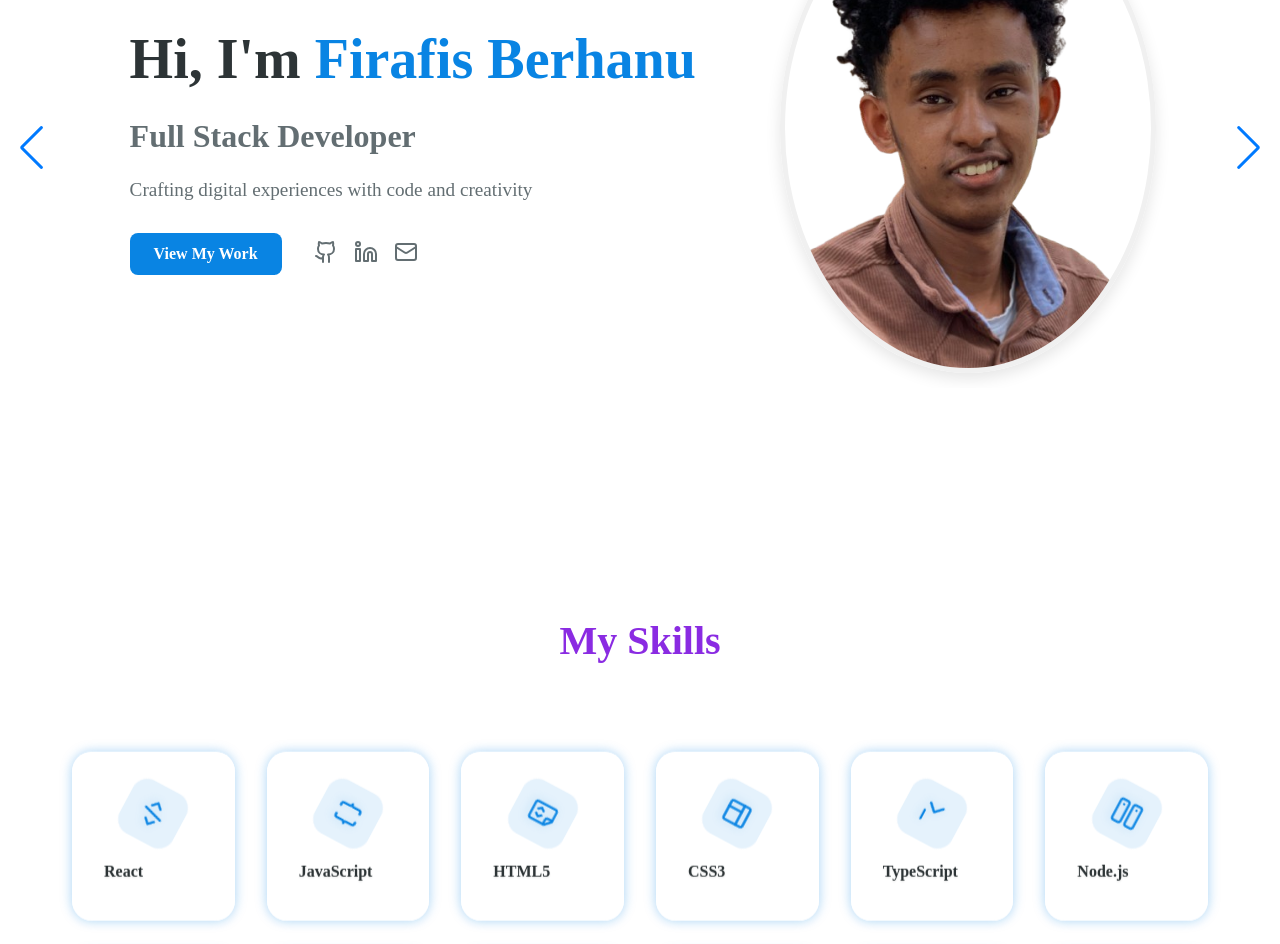
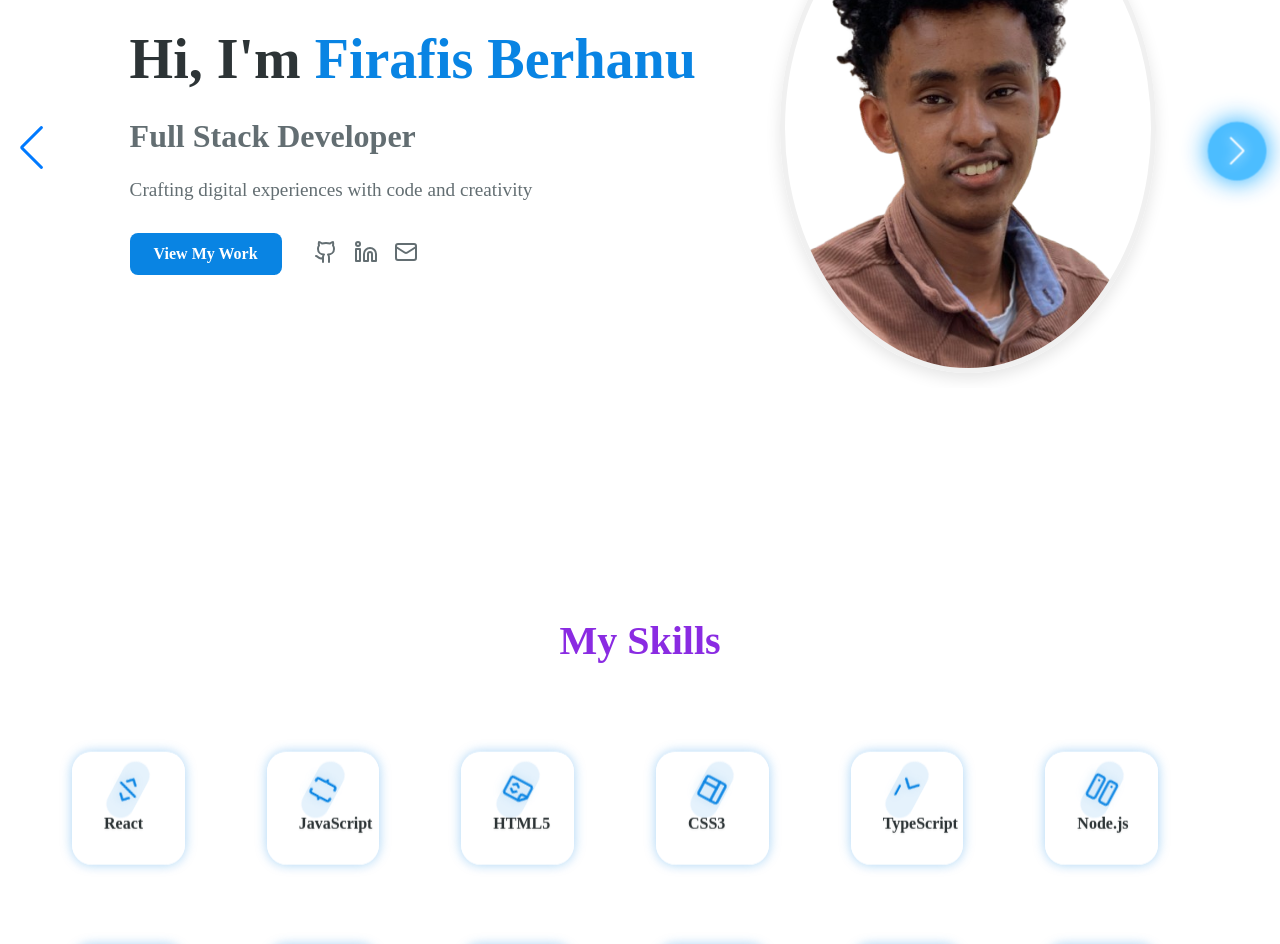
Before and after one commit to Fira0985/My-Portfolio, a React (Vite) app: page / in a window 1280 px wide. Shown: the part 280-1224 px from the top of the page. Built offline with nearby package versions, Linux system fonts and the light colour scheme.

Commit message:
glowing effect for the next button and imporve the skill section

```diff
--- a/src/styles/Hero.css
+++ b/src/styles/Hero.css
@@ -39,7 +39,7 @@
   align-items: center;
 }
 
-.cta-buttons .primary-button:hover{
+.cta-buttons .primary-button:hover {
   background-color: black;
 }
 
@@ -85,6 +85,63 @@
   box-shadow: 0px 10px 25px rgba(0, 0, 0, 0.2);
 }
 
+.swiper-button-next {
+  position: absolute;
+  right: 10px;
+  width: 50px;
+  height: 50px;
+  background: rgba(0, 162, 255, 0.7);
+  /* Bright blue background */
+  border-radius: 50%;
+  backdrop-filter: blur(5px);
+  transition: transform 0.3s ease-in-out, box-shadow 0.3s ease-in-out;
+  z-index: 10;
+  display: flex;
+  align-items: center;
+  justify-content: center;
+}
+
+/* Keep the default Swiper arrow visible */
+.swiper-button-next::after {
+  font-size: 24px;
+  color: #fff;
+  /* Bright white arrow */
+  text-shadow: 0 0 10px rgba(255, 255, 255, 1);
+}
+
+/* Hover effect */
+.swiper-button-next:hover {
+  background: rgba(0, 162, 255, 1);
+  box-shadow: 0 0 25px rgba(0, 162, 255, 1);
+  transform: scale(1.2);
+}
+
+/* Animation to make the button glow and increase z-index */
+@keyframes zIndexGlow {
+  0% {
+    z-index: 10;
+    transform: scale(1);
+    box-shadow: 0 0 10px rgba(0, 162, 255, 0.8);
+  }
+
+  50% {
+    z-index: 50;
+    transform: scale(1.3);
+    box-shadow: 0 0 30px rgba(0, 162, 255, 1);
+  }
+
+  100% {
+    z-index: 10;
+    transform: scale(1);
+    box-shadow: 0 0 10px rgba(0, 162, 255, 0.8);
+  }
+}
+
+/* Apply the animation */
+.swiper-button-next {
+  animation: zIndexGlow 2s infinite ease-in-out;
+}
+
 
 
 @media (max-width: 768px) {
--- a/src/styles/Skills.css
+++ b/src/styles/Skills.css
@@ -4,6 +4,7 @@
   position: relative;
   overflow: hidden;
   perspective: 1000px;
+
 }
 
 .skills-title {
@@ -50,7 +51,7 @@
   flex-direction: column;
   align-items: center;
   justify-content: center;
-  gap: 1.2rem;
+  gap: 0.7rem;
   box-shadow:
     0 10px 30px rgba(0, 0, 0, 0.1),
     0 1px 2px rgba(0, 0, 0, 0.05);
@@ -58,6 +59,8 @@
   transform-style: preserve-3d;
   transform: translateZ(20px);
   animation: floating 4s ease-in-out infinite, hoverGlow 6s linear infinite;
+  width: 30%;
+  height: 30%;
 }
 
 /* Keyframes for floating effect */
@@ -144,8 +147,9 @@
 
 @media (max-width: 768px) {
   .skills {
-    padding: 4rem 1rem;
+    padding: 1rem 0.3rem;
     perspective: none;
+    margin-left: 8vw;
   }
 
   .skills-grid {
```
